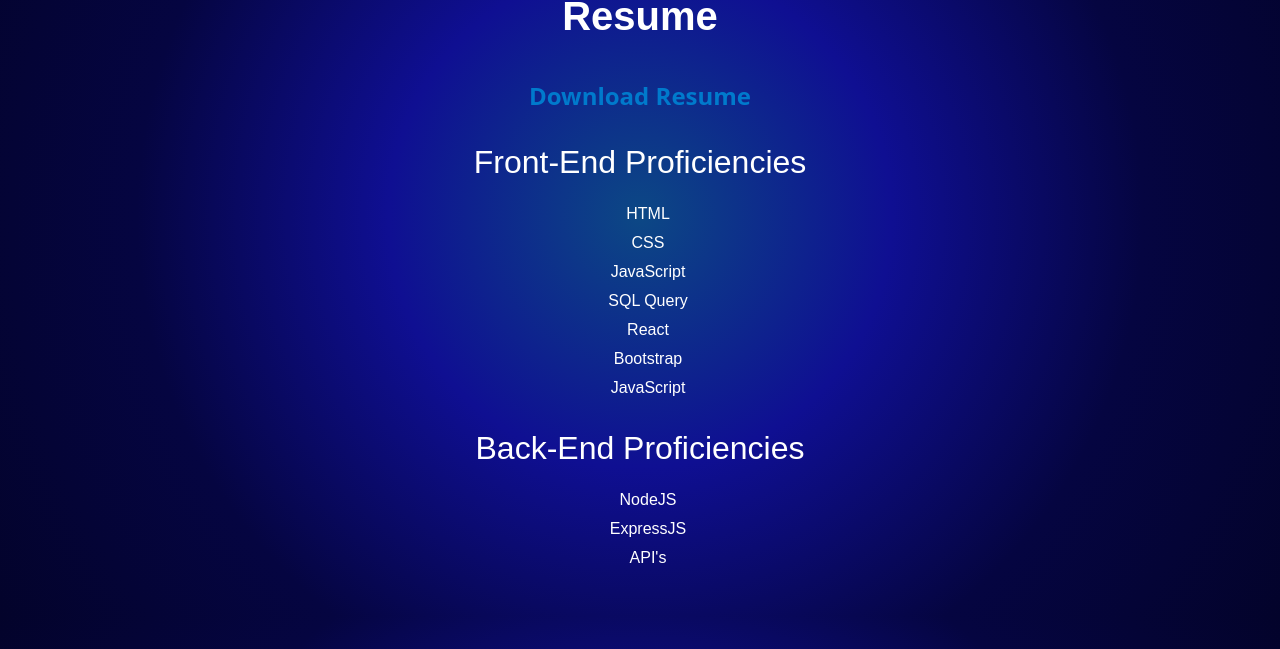
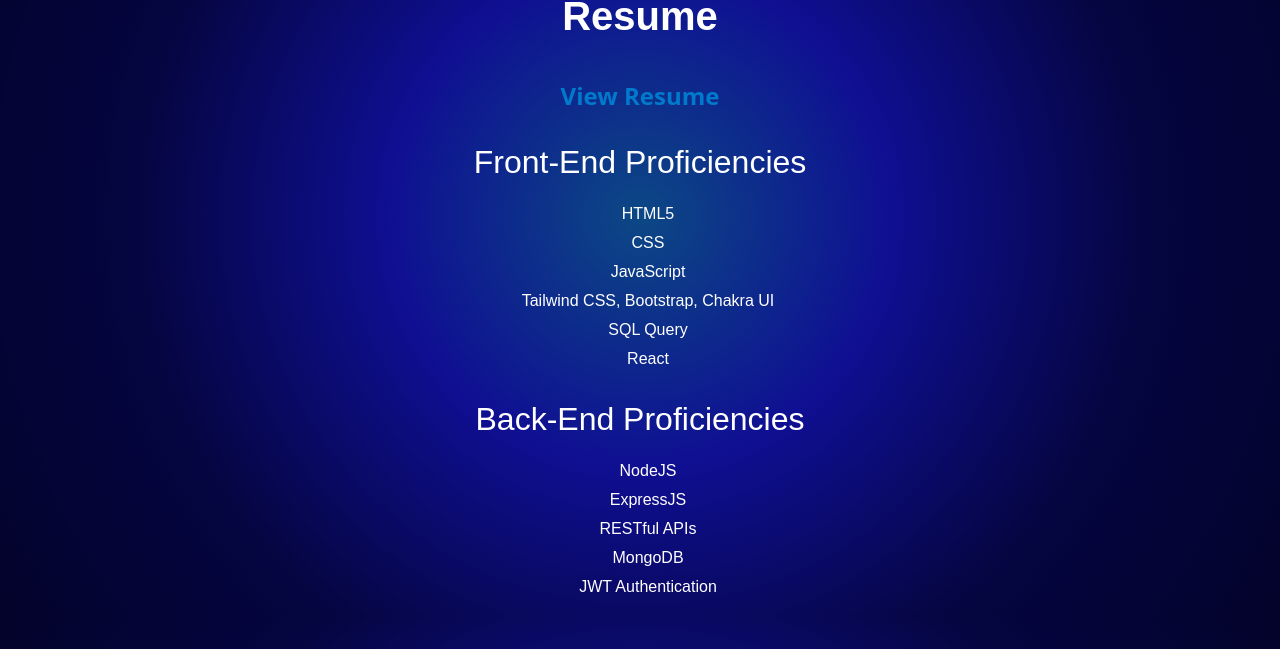
Before and after one commit to jbarry89/My-Portfolio, a React (Vite) app: page /resume in a window 1280 px wide. Shown: the part 184-833 px from the top of the page. Built offline with nearby package versions, Linux system fonts and the light colour scheme; a web font is replaced by a local one.

Commit message:
Modified the Resume page.

```diff
--- a/src/components/pages/Resume.jsx
+++ b/src/components/pages/Resume.jsx
@@ -4,23 +4,24 @@ export default function Resume(){
     return(
         <section className='resume-section'>
             <h2>Resume</h2>
-            <a href="/resume-template.pdf" download>Download Resume</a>
+            <a href="/joel-resume-web-Dev.pdf" target="_blank" rel="noopener noreferrer">View Resume</a>
             <h3> Front-End Proficiencies</h3>
             <ul>
-                <li>HTML</li>
+                <li>HTML5</li>
                 <li>CSS</li>
                 <li>JavaScript</li>
+                <li>Tailwind CSS, Bootstrap, Chakra UI</li>
                 <li>SQL Query</li>
                 <li>React</li>
-                <li>Bootstrap</li>
-                <li>JavaScript</li>
 
             </ul>
             <h3> Back-End Proficiencies</h3>
             <ul>
                 <li>NodeJS</li>
                 <li>ExpressJS</li>
-                <li>API's</li>
+                <li>RESTful APIs</li>
+                <li>MongoDB</li>
+                <li>JWT Authentication</li>
             </ul>
 
         </section>
```
